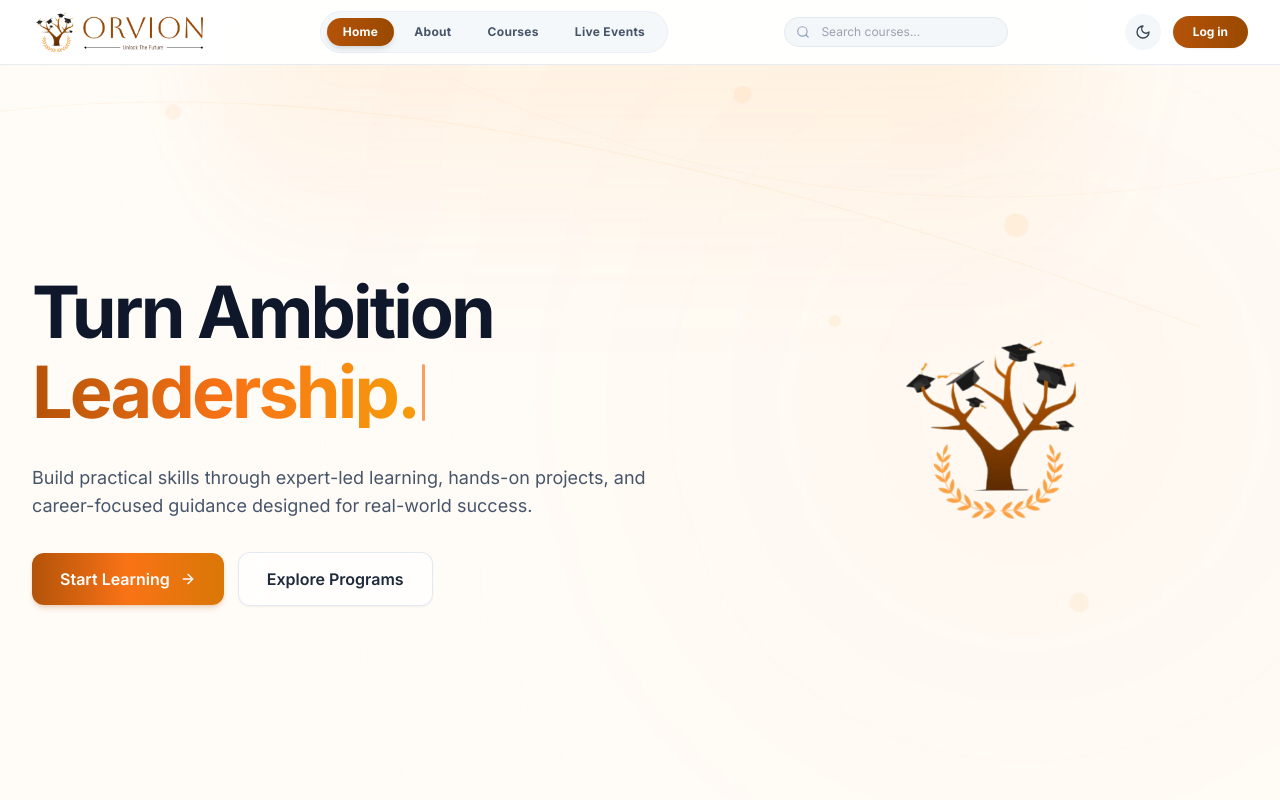
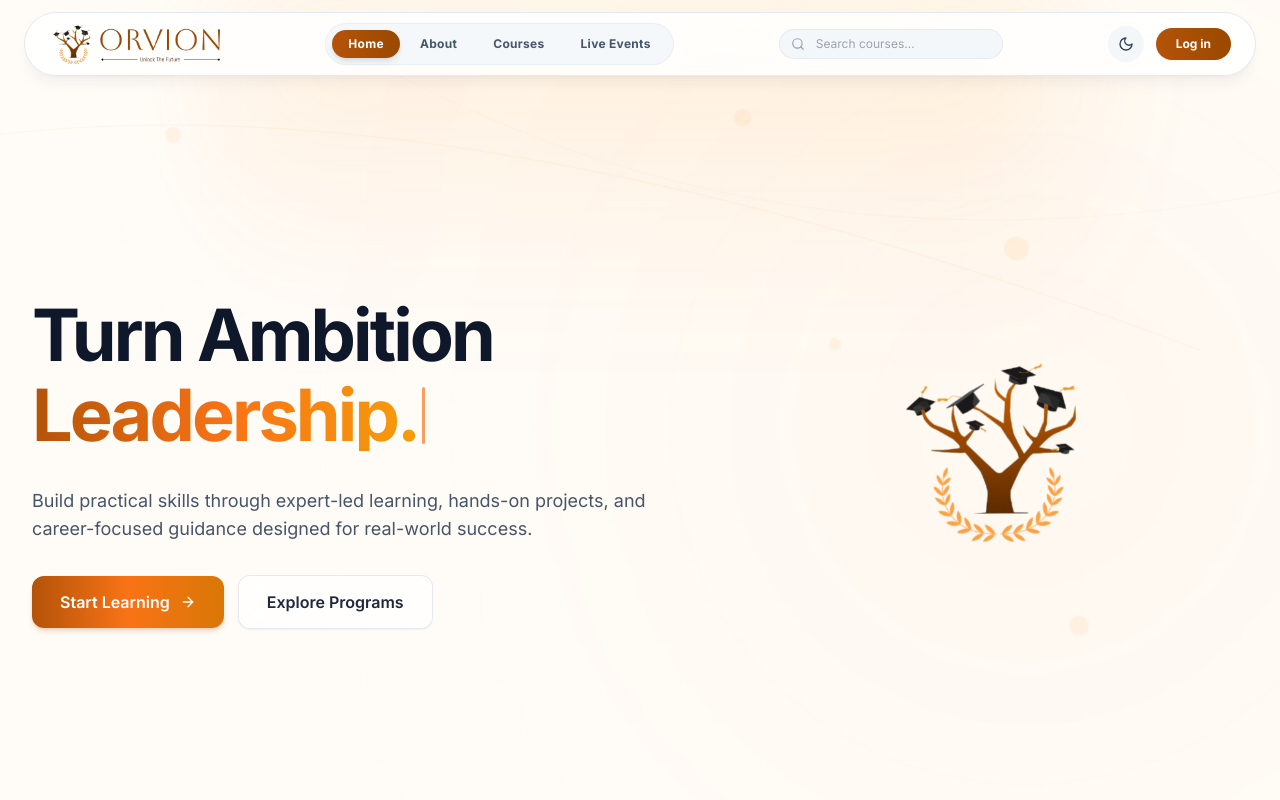
Before and after one commit to anif-projects/ORVION_v1, a React (Vite) app in the folder frontend/: page / in a window 1280 px wide. Shown: the top 800 px of the page. Built offline with nearby package versions, Linux system fonts and the light colour scheme; a web font is replaced by a local one.

Commit message:
UI: Revert navigation header to floating capsule layout and add layout top padding to prevent overlap

```diff
--- a/frontend/src/components/common/Navbar.jsx
+++ b/frontend/src/components/common/Navbar.jsx
@@ -45,8 +45,8 @@ export default function Navbar() {
   const portalLinks = isAdmin ? adminPortalLinks : studentPortalLinks;
 
   return (
-    <header className="w-full bg-white/95 dark:bg-slate-900/95 border-b border-slate-200/80 dark:border-slate-800/80 sticky top-0 z-50 transition-all backdrop-blur-md">
-      <div className="max-w-7xl mx-auto px-4 sm:px-6 lg:px-8 h-16 flex items-center justify-between">
+    <header className="sticky top-3 z-50 w-full px-3 sm:px-6 max-w-7xl mx-auto transition-all mb-4 sm:mb-6">
+      <div className="backdrop-blur-xl bg-white/85 dark:bg-slate-900/85 border border-slate-200/90 dark:border-slate-800/90 rounded-full shadow-lg shadow-slate-900/5 px-4 sm:px-6 h-16 flex items-center justify-between">
 
         {/* Logo */}
         <Link to="/" className="flex items-center group py-1 pl-1 shrink-0">
--- a/frontend/src/layouts/AdminLayout.jsx
+++ b/frontend/src/layouts/AdminLayout.jsx
@@ -22,7 +22,7 @@ export default function AdminLayout() {
   return (
     <div className="min-h-screen flex flex-col bg-light-bg dark:bg-dark-bg text-slate-800 dark:text-slate-100">
       <Navbar />
-      <div className="flex-1 flex max-w-7xl w-full mx-auto px-3 sm:px-6 lg:px-8 gap-6 pt-2 sm:pt-4">
+      <div className="flex-1 flex max-w-7xl w-full mx-auto px-3 sm:px-6 lg:px-8 gap-6 pt-6 sm:pt-10">
         <Sidebar role="admin" />
         <main className="flex-1 p-2 sm:p-6 overflow-y-auto w-full min-w-0">
           <Outlet />
--- a/frontend/src/layouts/StudentLayout.jsx
+++ b/frontend/src/layouts/StudentLayout.jsx
@@ -22,7 +22,7 @@ export default function StudentLayout() {
   return (
     <div className="min-h-screen flex flex-col bg-light-bg dark:bg-dark-bg text-slate-800 dark:text-slate-100">
       <Navbar />
-      <div className="flex-1 flex max-w-7xl w-full mx-auto px-3 sm:px-6 lg:px-8 gap-6 pt-2 sm:pt-4">
+      <div className="flex-1 flex max-w-7xl w-full mx-auto px-3 sm:px-6 lg:px-8 gap-6 pt-6 sm:pt-10">
         <Sidebar role="student" />
         <main className="flex-1 p-2 sm:p-6 overflow-y-auto w-full min-w-0">
           <Outlet />
```
